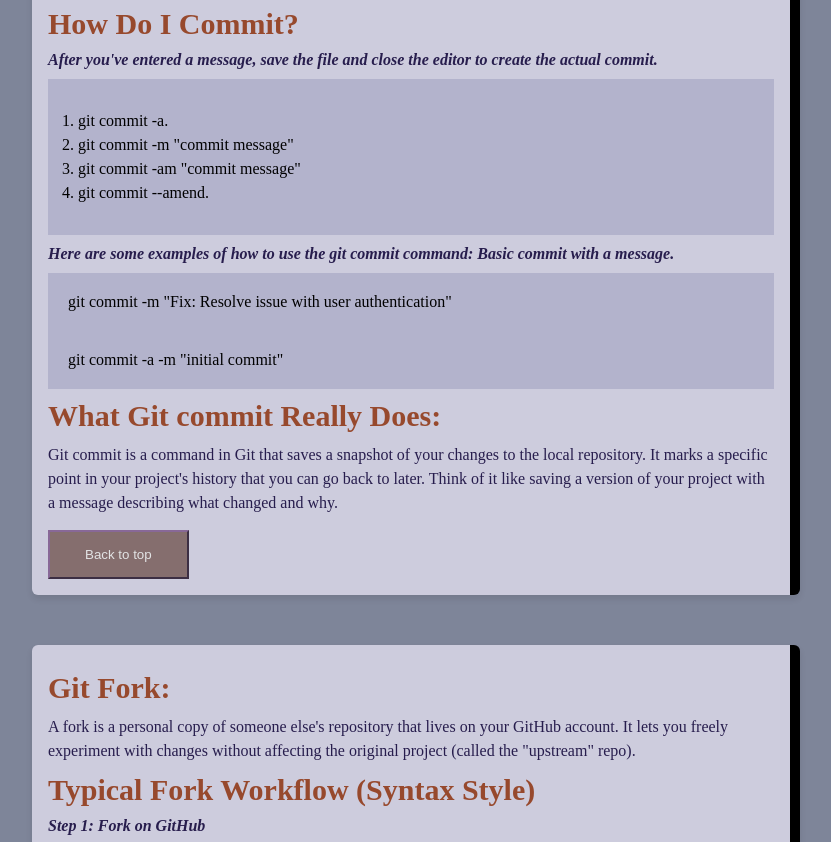
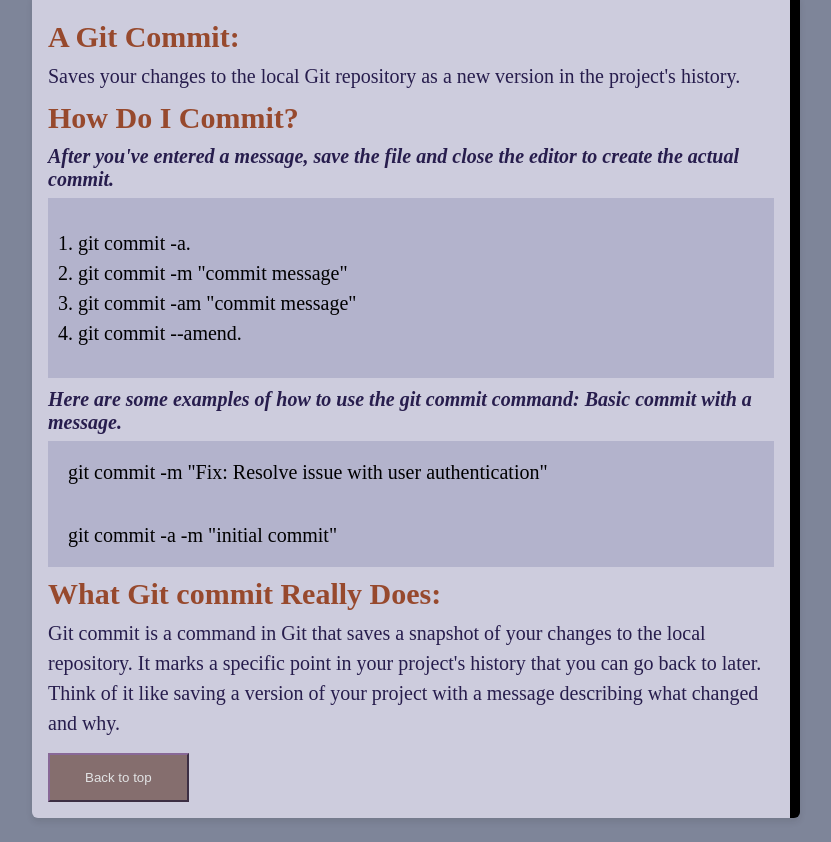
Before and after one commit to muofhehope/GitHub-Commands-Documentation-Project, a plain HTML site: page index.html in a window 1280 px wide. Shown: the part 746-1588 px from the top of the page, without its empty margins (224-1055 px from the left). Drawn offline with Linux system fonts and the light colour scheme.

Commit message:
changes in font size

```diff
--- a/style.css
+++ b/style.css
@@ -8,6 +8,7 @@
     width: 60%;
     margin-left: auto;
     margin-right: auto;
+    font-size: 20px;
     background-color: #7e8599;
     margin-bottom: 100px;
  }
@@ -52,7 +53,7 @@ a {
 h3 {
   font-size: 30px;
   color: rgb(151, 73, 45);
-  margin-bottom: 10px;
+  margin-bottom: 7px;
   margin-top: 10px;
 }
 
@@ -60,12 +61,11 @@ h3 {
 h4 {
    color:  rgb(39, 29, 77);
    font-style: italic;
-   margin-bottom: 10px;
+   margin-bottom: 7px;
    margin-top: 10px;
 }
 
 p {
-  font-size: 16px;
   color: rgb(39, 29, 77);
   line-height: 1.5;
 }
```
